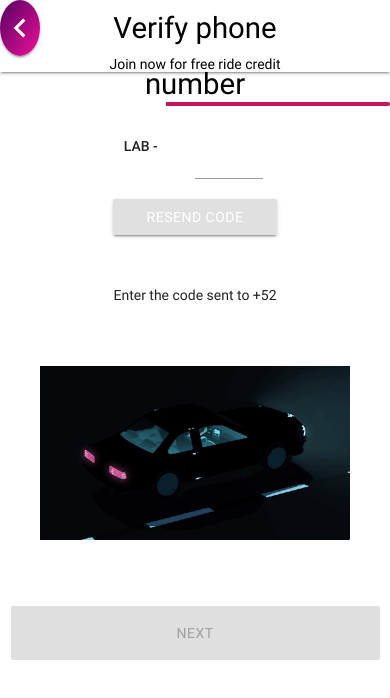
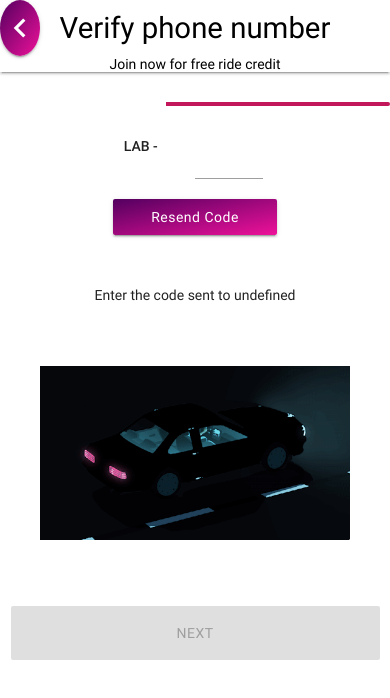
Before and after one commit to JessicaMP/lyft-movil, a plain HTML site: page views/page2.html in a window 390 px wide. Drawn offline with nearby package versions, Linux system fonts and the light colour scheme.

Commit message:
modificando el codigo aleatorio

```diff
--- a/css/main.css
+++ b/css/main.css
@@ -89,6 +89,13 @@ input[placeholder] {
   text-align: center;
 }
 
+/*Estilos Page 2*/
+@media (max-width: 560px) {
+  .title-page2 {
+    width: 100%;
+  }
+}
+
 /*Estilos Page 3*/
 
 .icon-user {
--- a/js/app.js
+++ b/js/app.js
@@ -69,30 +69,42 @@ $('#input_text').keyup(function() {
 function rand_code(chars, lon) {
   code = '';
   for (x = 0; x < lon; x++) {
-    rand = Math.floor(Math.random() * chars.length);
-    code += chars.substr(rand, 1);
+    localStorage.labCode = Math.floor(Math.random() * chars.length);
+    code += chars.substr(localStorage.labCode, 1);
+    // Almacena el numero ingresado
+    localStorage.input_text = $('#input_text').val();
   }
   return code;
 }
 caracteres = '0123456789';
 longitud = 3;
+
 // Mostrando codigo aleatorio
 $('#next').click(function() {
   alert('Tu codigo LAB -' + rand_code(caracteres, longitud));
   $('#next').attr('href', 'page2.html');
 });
+console.log('Tu codigo LAB -' + rand_code(caracteres, longitud));
 
 /* __________________Page 2________________*/
+$('#number').text($('#number').text() + ' ' + localStorage.input_text);
+
 $('#code').keyup(function() {
-  if ($('#code').val().length < 3) {
-    $('#next2').addClass('disabled');
+  if ($(this).val() && ($(this).val().length = 3)) {
+    if (('LAB-' + $(this).val()) === 'LAB -' + rand_code(caracteres, longitud)) {
+    /* $('#next2').addClass('disabled');
     $('#next2').removeClass('btn-next');
   } else if ($('#code').val().length === 3) {
     $('#next2').removeClass('grey lighten-2 disabled');
     $('#next2').addClass('btn-next');
-    $('#next2').attr('href', 'page3.html');
+    $('#next2').attr('href', 'page3.html');*/
+      $('#next2').removeClass('grey lighten-2 disabled');
+      $('#next2').addClass('btn-next');
+      $('#next2').attr('href', 'page3.html');
+    }
   }
 });
+
 
 /* __________________Page 3________________*/
 $('#First-name').keyup(function() {
--- a/views/page2.html
+++ b/views/page2.html
@@ -14,7 +14,7 @@
       <nav class="nav-extended white">
         <div class="nav-wrapper">
           <a class="btn-floating waves-effect waves-light color-degradiend" href="page1.html"><i class="material-icons">keyboard_arrow_left</i></a>
-          <a href="#!" class="brand-logo center black-text">Verify phone number</a>
+          <a href="#!" class="brand-logo center black-text title-page2">Verify phone number</a>
         </div>
         <div class="nav-content">
           <center><a href="" class="black-text">Join now for free ride credit</a></center>
@@ -33,13 +33,13 @@
             <div class="col s6 offset-s3">
               <span class="col s6"><strong>LAB -</strong></span>
               <input placeholder="" id="code" type="text" class="validate col s5">
-              <a id="next" class="waves-effect waves-light btn btn-small col s12 grey lighten-2">Resend Code</a>
+              <a id="next" class="waves-effect waves-light btn btn-small col s12 btn-next">Resend Code</a>
             </div>
           </div>
         </form>
       </div>
 
-      <center><p class="space col offset-s1">Enter the code sent to +52</p></center>
+      <center><p id="number" class="space col offset-s1">Enter the code sent to </p></center>
 
       <figure>
         <img src="../assets/images/car.gif" alt="Car" class="width-100 space">
```
